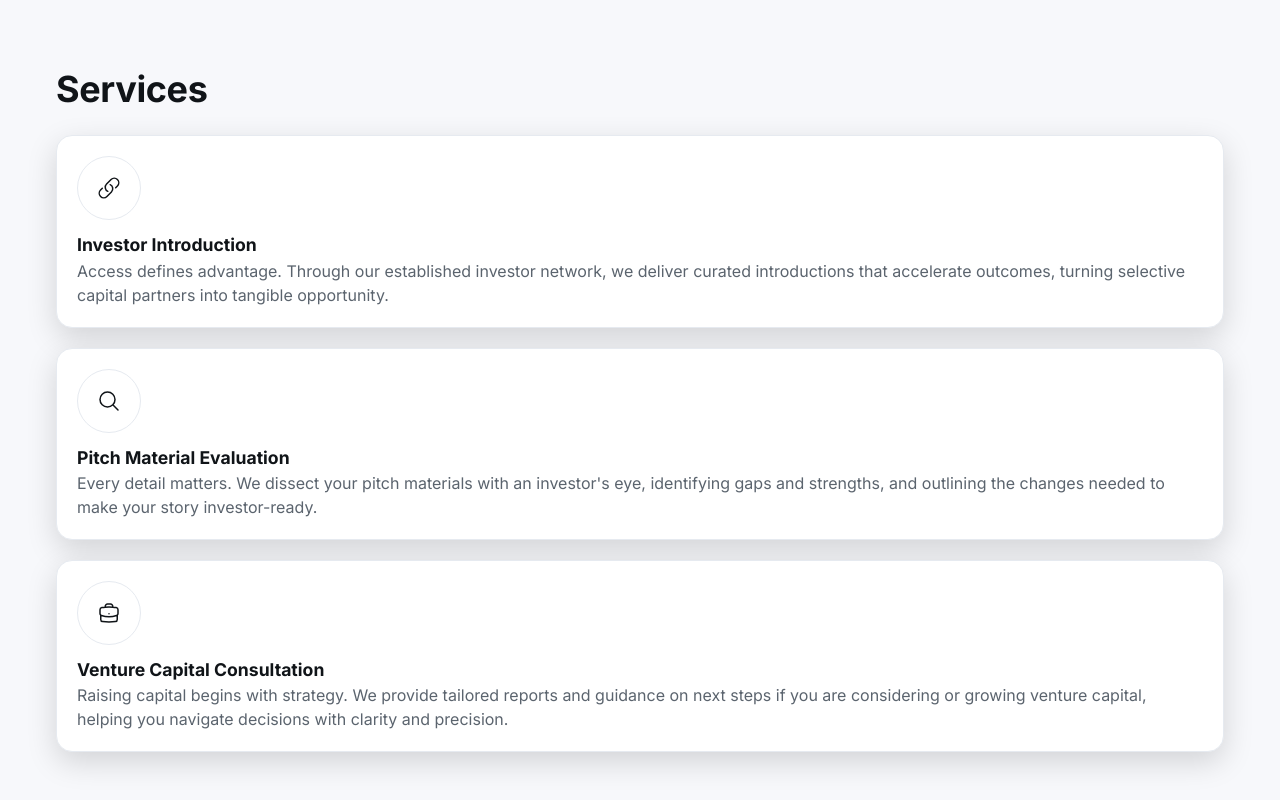
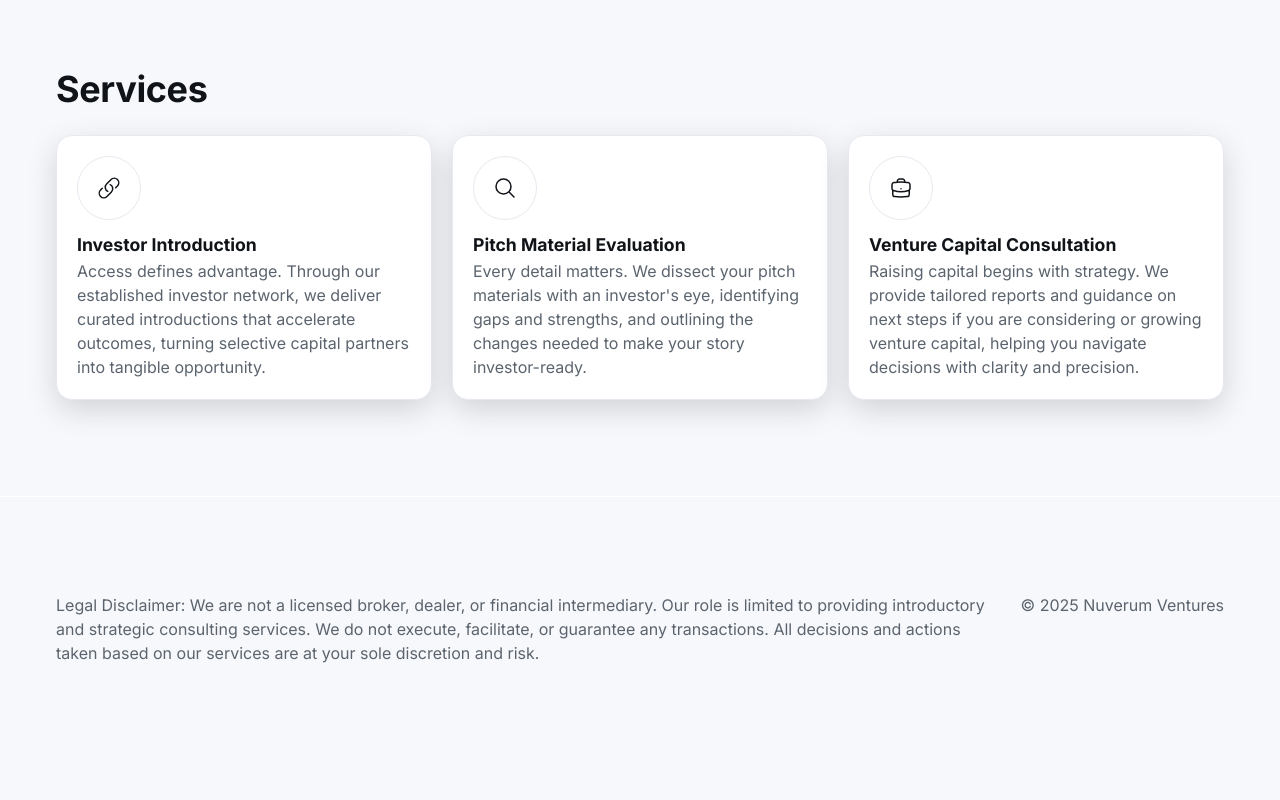
Before and after one commit to penyerang39/nuverum-ventures, a Next.js app: page / in a window 1280 px wide. Shown: the part 1180-1980 px from the top of the page. After the commit the page ends 1941 px from the top, so only its background shows below. Built offline with nearby package versions, Linux system fonts and the light colour scheme.

Commit message:
contact form fix

```diff
--- a/app/components/ContactModal.tsx
+++ b/app/components/ContactModal.tsx
@@ -143,7 +143,7 @@ export default function ContactModal({ isOpen, onClose }: ContactModalProps) {
                       </div>
 
                       <div>
-                        <label htmlFor="subject" className="block text-sm rounded-xl font-medium text-foreground mb-2">
+                        <label htmlFor="subject" className="block text-sm font-medium text-foreground mb-2">
                           Subject
                         </label>
                         <input
--- a/app/globals.css
+++ b/app/globals.css
@@ -104,7 +104,7 @@ main {
   color: var(--foreground);
   background: var(--surface);
   border: 1px solid var(--border);
-  border-radius: 0;
+  border-radius: 12px;
 }
 
 .input::placeholder { color: var(--muted); }
--- a/app/page.tsx
+++ b/app/page.tsx
@@ -91,7 +91,7 @@ export default function Home() {
       <section id="services" className="section bg-gradient-to-b from-white/[0.02] to-transparent" aria-labelledby="services-heading">
         <div className="container">
           <h2 id="services-heading" className="heading-lg mb-6">Services</h2>
-          <div className="grid gap-5 grid-cols-1">
+          <div className="grid gap-5 grid-cols-1 md:grid-cols-2 lg:grid-cols-3">
             {/* Card 1 */}
             <div className="card">
               <div className="card-icon" aria-hidden>
```
